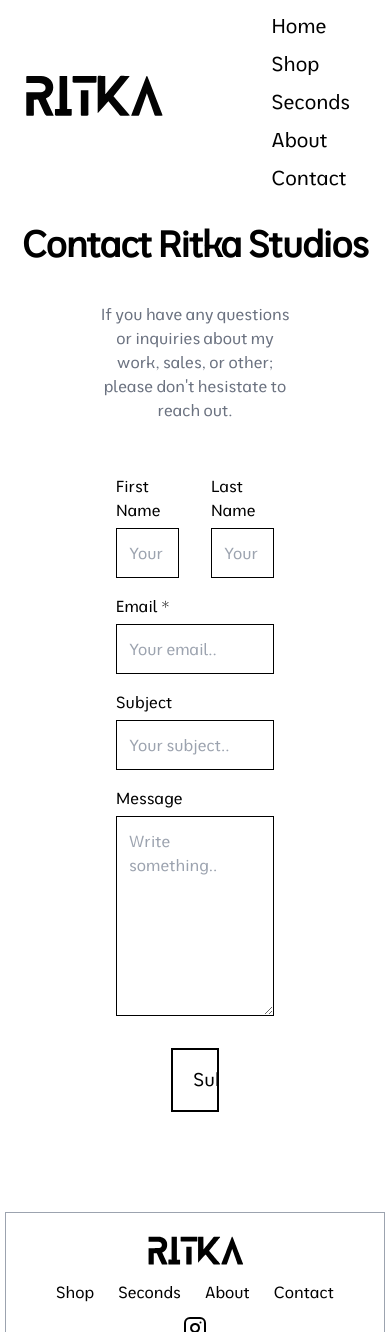
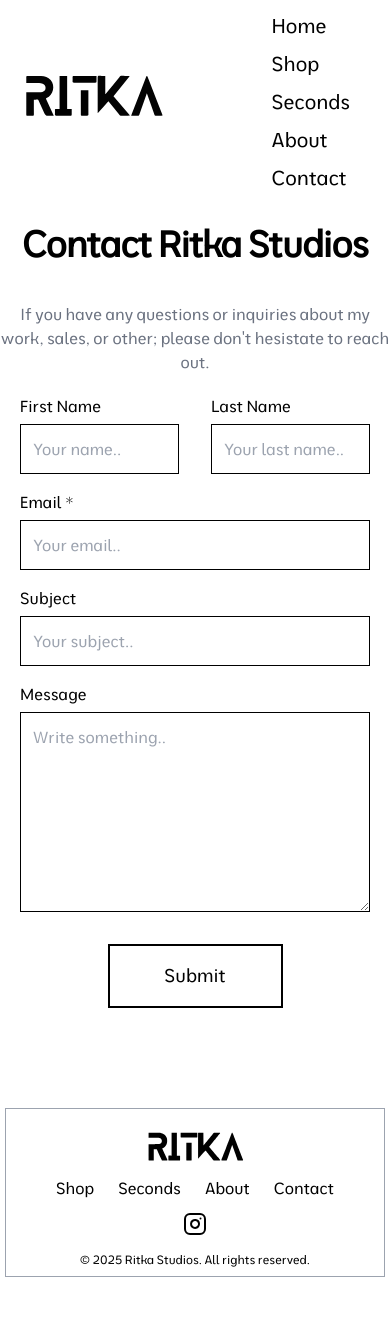
Before and after one commit to ritabobita/Ritka-Studios, a Next.js app: page /contact in a window 390 px wide. Shown: the top 1332 px of the page. After the commit the page ends 1282 px from the top, so only its background shows below. Built offline with nearby package versions, Linux system fonts and the light colour scheme.

Commit message:
adjust media queries for contact form

```diff
--- a/src/app/contact/contact.module.scss
+++ b/src/app/contact/contact.module.scss
@@ -37,7 +37,27 @@
                 background-color: black;
                 color: white;
               }
+
+              @media (min-width: 2560px) {
+                width: 50%;
+                margin: 0 auto;
+              }
         }
     }
 
+    @media (max-width: 425px) {
+      p {
+        width: 100%;
+      }
+
+      .ContactPage__container {
+        margin: 0 auto;
+
+        form {
+          input[type=submit] {
+            width: 50%;
+          }
+        }
+      }
+    }
 }
```
